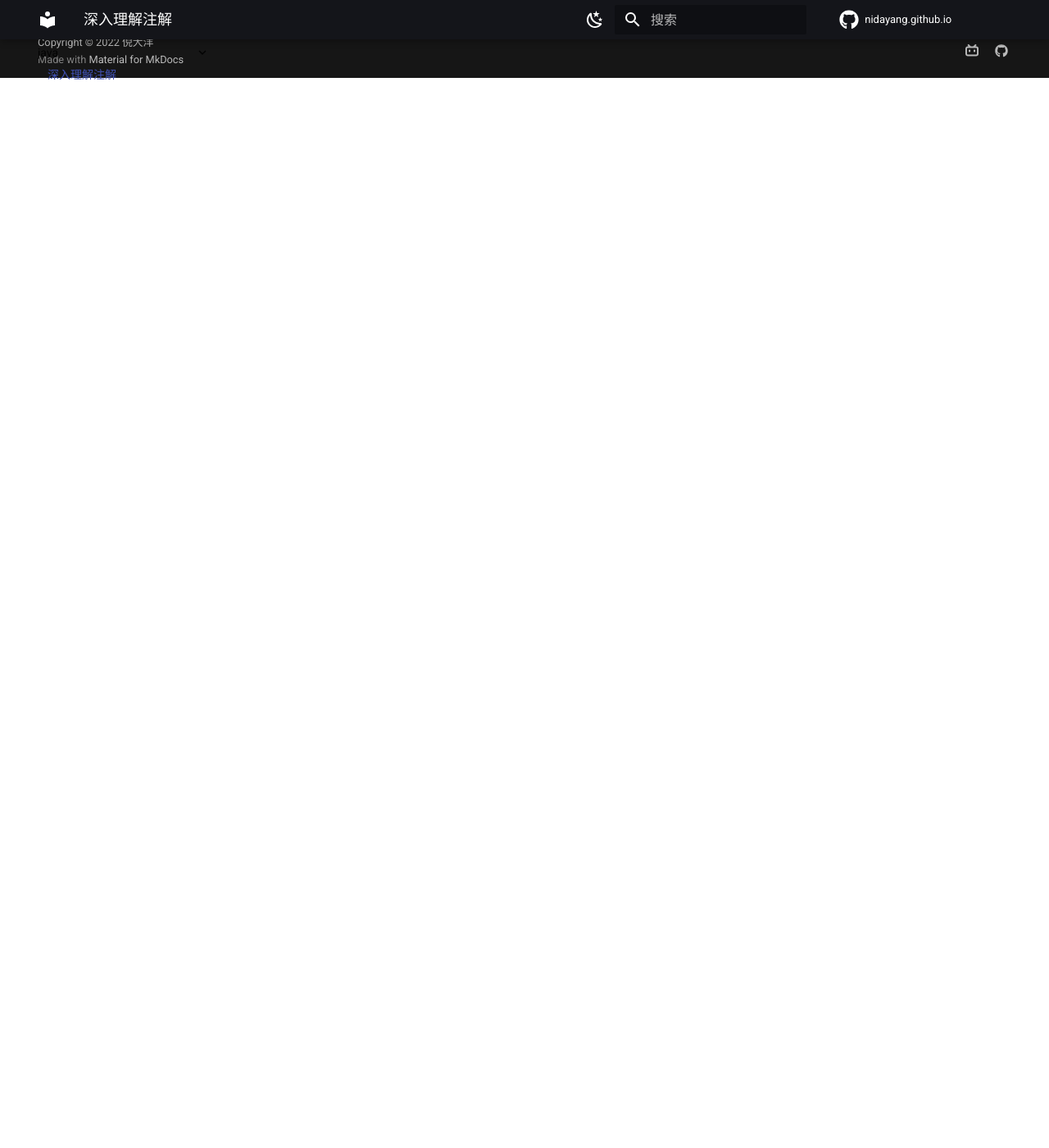
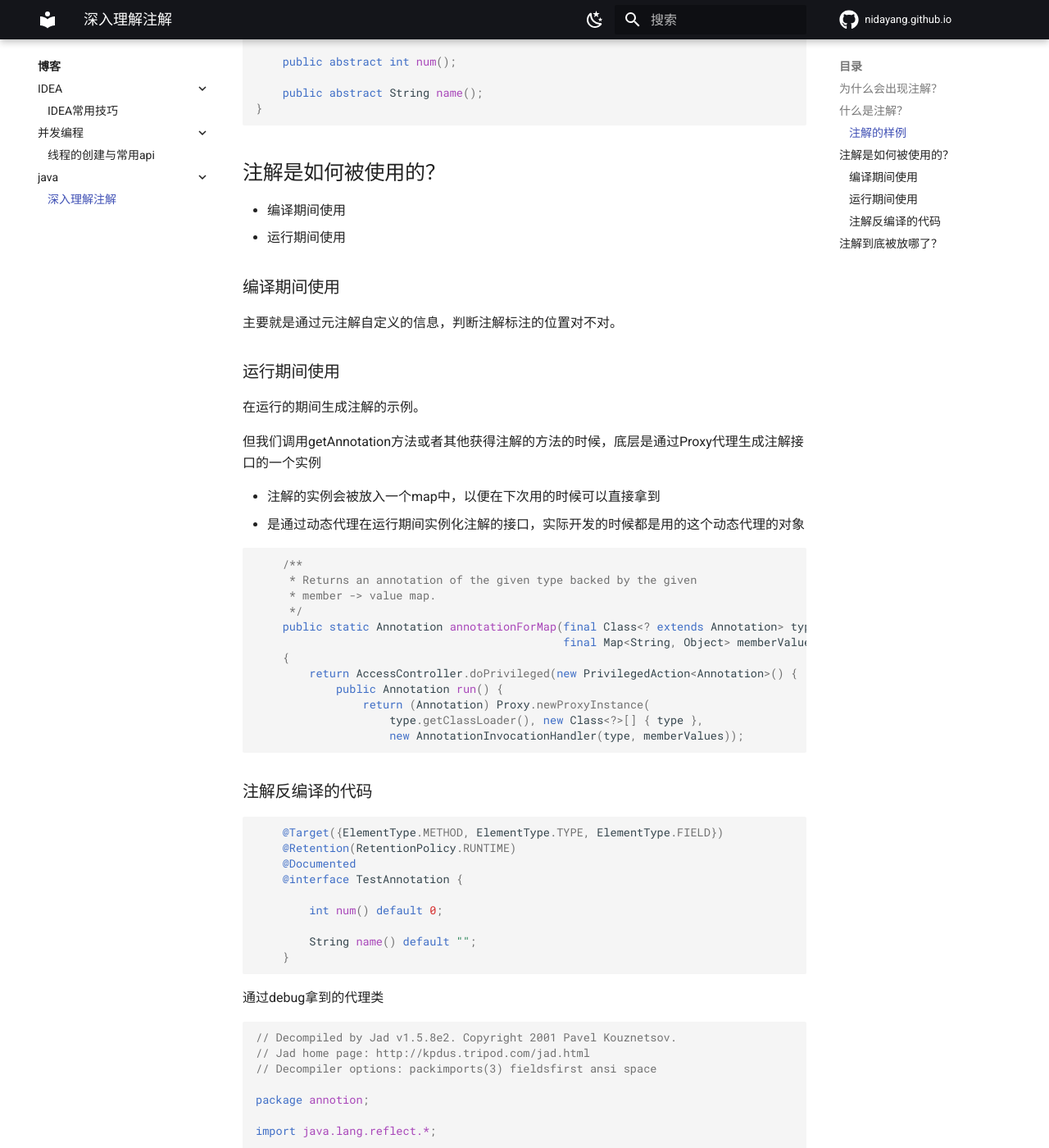
Before and after one commit to nidayang/dayang.github.io, an MkDocs documentation site: the page built from docs/blog/JavaBasic/javabasic_annotation.md, in a window 1280 px wide and 1400 px high, scrolled down 1305 px. Shown: the whole window at 82% size. Built offline with MkDocs 1.6.1 and Material for MkDocs 9.7.7, drawn with Linux system fonts in a browser that asks for light colours; comment, search, counter and statistics services are not loaded; some of the changed text lies outside the part shown.

Commit message:
注解相关的博客

````diff
--- a/docs/blog/JavaBasic/javabasic_annotation.md
+++ b/docs/blog/JavaBasic/javabasic_annotation.md
@@ -1,13 +1,22 @@
 # 【JAVA基础】注解
 
-## 1 什么是注解？
+## 为什么会出现注解？
 
-继承Annotation接口的接口。
+注解对标的是xml配置，相较于之前繁琐的xml的配置，注解更为高效，但是提高了耦合度。
 
-- 本身没有任何含义，就是一个标记。
-- 关键在于**目的**（标注注解的目的）--->**行为**（与之匹配的行为）
+## 什么是注解？
 
-### 1.1 注解的样例
+注解是一个特殊的接口，是继承Annotation接口的接口。本身没有任何含义，就是一个标记。
+
+如果将一个class**类联**想成一个书本，而注解更像是我们人为在书本上做的标记（这个标记对于书本自身的内容是没有影响的），上学的时候每个人都有一套自己的标注的规矩，这个和注解的规矩是一样的。
+
+| class类  | 书本                           |
+| -------- | ------------------------------ |
+| 注解     | 标记（人为标注的）             |
+| 元注解   | 属于每个人自己的一套标注的规则 |
+| 内置注解 | 书本自己本身就标注好的注解     |
+
+### 注解的样例
 
 ```java
     @Target({ElementType.METHOD, ElementType.TYPE, ElementType.FIELD})
@@ -21,7 +30,7 @@
     }
 ```
 
-反编译后
+将class字节码反编译后，发现
 
 ```java
 // Decompiled by Jad v1.5.8e2. Copyright 2001 Pavel Kouznetsov.
@@ -46,8 +55,195 @@
 }
 ```
 
+## 注解是如何被使用的？
 
+- 编译期间使用
+- 运行期间使用
 
-## 2 获取各种类型上标注的注解
+### 编译期间使用
 
-通过jdk动态代理的对象调用的方法
+主要就是通过元注解自定义的信息，判断注解标注的位置对不对。
+
+### 运行期间使用
+
+在运行的期间生成注解的示例。
+
+但我们调用getAnnotation方法或者其他获得注解的方法的时候，底层是通过Proxy代理生成注解接口的一个实例
+
+- 注解的实例会被放入一个map中，以便在下次用的时候可以直接拿到
+- 是通过动态代理在运行期间实例化注解的接口，实际开发的时候都是用的这个动态代理的对象
+
+```java
+    /**
+     * Returns an annotation of the given type backed by the given
+     * member -> value map.
+     */
+    public static Annotation annotationForMap(final Class<? extends Annotation> type,
+                                              final Map<String, Object> memberValues)
+    {
+        return AccessController.doPrivileged(new PrivilegedAction<Annotation>() {
+            public Annotation run() {
+                return (Annotation) Proxy.newProxyInstance(
+                    type.getClassLoader(), new Class<?>[] { type },
+                    new AnnotationInvocationHandler(type, memberValues));
+
+```
+
+### 注解反编译的代码
+
+```java
+    @Target({ElementType.METHOD, ElementType.TYPE, ElementType.FIELD})
+    @Retention(RetentionPolicy.RUNTIME)
+    @Documented
+    @interface TestAnnotation {
+
+        int num() default 0;
+
+        String name() default "";
+    }
+```
+
+通过debug拿到的代理类
+
+```java
+// Decompiled by Jad v1.5.8e2. Copyright 2001 Pavel Kouznetsov.
+// Jad home page: http://kpdus.tripod.com/jad.html
+// Decompiler options: packimports(3) fieldsfirst ansi space
+
+package annotion;
+
+import java.lang.reflect.*;
+
+final class $Proxy1 extends Proxy
+	implements AnnotationDemo.TestAnnotation
+{
+
+	private static Method m1;
+	private static Method m3;
+	private static Method m4;
+	private static Method m2;
+	private static Method m5;
+	private static Method m0;
+
+	public $Proxy1(InvocationHandler invocationhandler)
+	{
+		super(invocationhandler);
+	}
+
+	public final boolean equals(Object obj)
+	{
+		try
+		{
+			return ((Boolean)super.h.invoke(this, m1, new Object[] {
+				obj
+			})).booleanValue();
+		}
+		catch (Error ) { }
+		catch (Throwable throwable)
+		{
+			throw new UndeclaredThrowableException(throwable);
+		}
+	}
+
+	public final String name()
+	{
+		try
+		{
+			return (String)super.h.invoke(this, m3, null);
+		}
+		catch (Error ) { }
+		catch (Throwable throwable)
+		{
+			throw new UndeclaredThrowableException(throwable);
+		}
+	}
+
+	public final int num()
+	{
+		try
+		{
+			return ((Integer)super.h.invoke(this, m4, null)).intValue();
+		}
+		catch (Error ) { }
+		catch (Throwable throwable)
+		{
+			throw new UndeclaredThrowableException(throwable);
+		}
+	}
+
+	public final String toString()
+	{
+		try
+		{
+			return (String)super.h.invoke(this, m2, null);
+		}
+		catch (Error ) { }
+		catch (Throwable throwable)
+		{
+			throw new UndeclaredThrowableException(throwable);
+		}
+	}
+
+	public final Class annotationType()
+	{
+		try
+		{
+			return (Class)super.h.invoke(this, m5, null);
+		}
+		catch (Error ) { }
+		catch (Throwable throwable)
+		{
+			throw new UndeclaredThrowableException(throwable);
+		}
+	}
+
+	public final int hashCode()
+	{
+		try
+		{
+			return ((Integer)super.h.invoke(this, m0, null)).intValue();
+		}
+		catch (Error ) { }
+		catch (Throwable throwable)
+		{
+			throw new UndeclaredThrowableException(throwable);
+		}
+	}
+
+	static
+	{
+		try
+		{
+			m1 = Class.forName("java.lang.Object").getMethod("equals", new Class[] {
+				Class.forName("java.lang.Object")
+			});
+			m3 = Class.forName("annotion.AnnotationDemo$TestAnnotation").getMethod("name", new Class[0]);
+			m4 = Class.forName("annotion.AnnotationDemo$TestAnnotation").getMethod("num", new Class[0]);
+			m2 = Class.forName("java.lang.Object").getMethod("toString", new Class[0]);
+			m5 = Class.forName("annotion.AnnotationDemo$TestAnnotation").getMethod("annotationType", new Class[0]);
+			m0 = Class.forName("java.lang.Object").getMethod("hashCode", new Class[0]);
+		}
+		catch (NoSuchMethodException nosuchmethodexception)
+		{
+			throw new NoSuchMethodError(nosuchmethodexception.getMessage());
+		}
+		catch (ClassNotFoundException classnotfoundexception)
+		{
+			throw new NoClassDefFoundError(classnotfoundexception.getMessage());
+		}
+	}
+}
+
+```
+
+## 注解到底被放哪了？
+
+疑问就是注解编译的时候到底被放到哪里去了，经过查阅发现，每个class会有一个属性表，这个表用于存放注解相关的信息，这块知识设计jvm，后补。
+
+> 参考
+>
+> https://bbs.huaweicloud.com/blogs/296113
+>
+> https://blog.csdn.net/m0_37609579/article/details/105437332
+>
+> https://www.cnblogs.com/yangming1996/p/9295168.html
````
Also changed, not shown: docs/index.md (+4 -2 lines).
